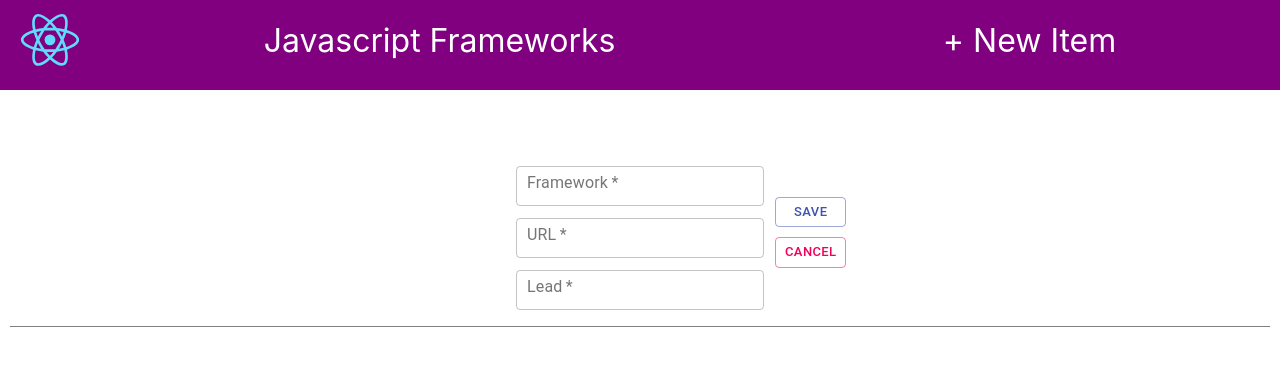
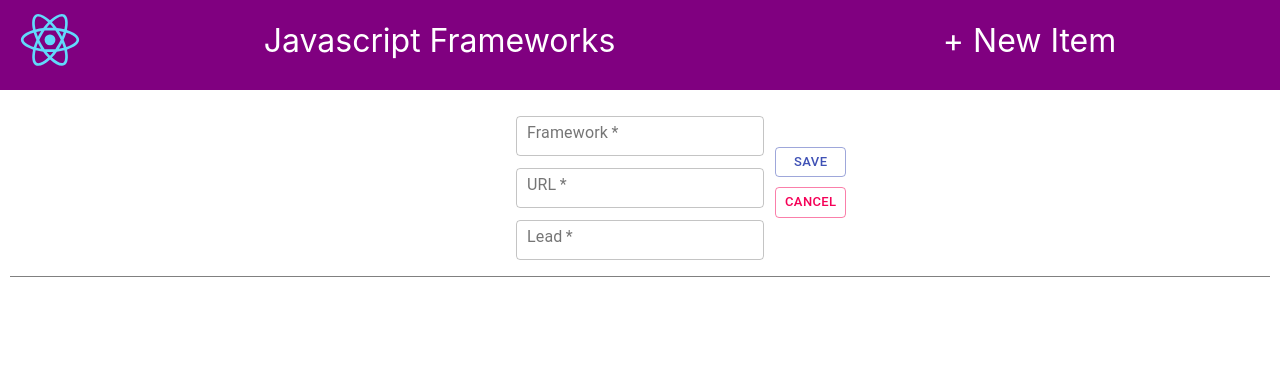
Before and after one commit to tan00060/projectOne_CRUD, a React (Create React App) app: page /new_item in a window 1280 px wide. Shown: the top 366 px of the page. Built offline with nearby package versions, Linux system fonts and the light colour scheme; the HTML template or start-up script is replaced by a standard one.

Commit message:
fixed padding on list items

```diff
--- a/src/components/AppHeader.css
+++ b/src/components/AppHeader.css
@@ -26,7 +26,7 @@ img{
 }
 
 .header-top-padding{
-    padding-top: 140px;
+    padding-top: 90px;
   }
 
 .header-items{
```
